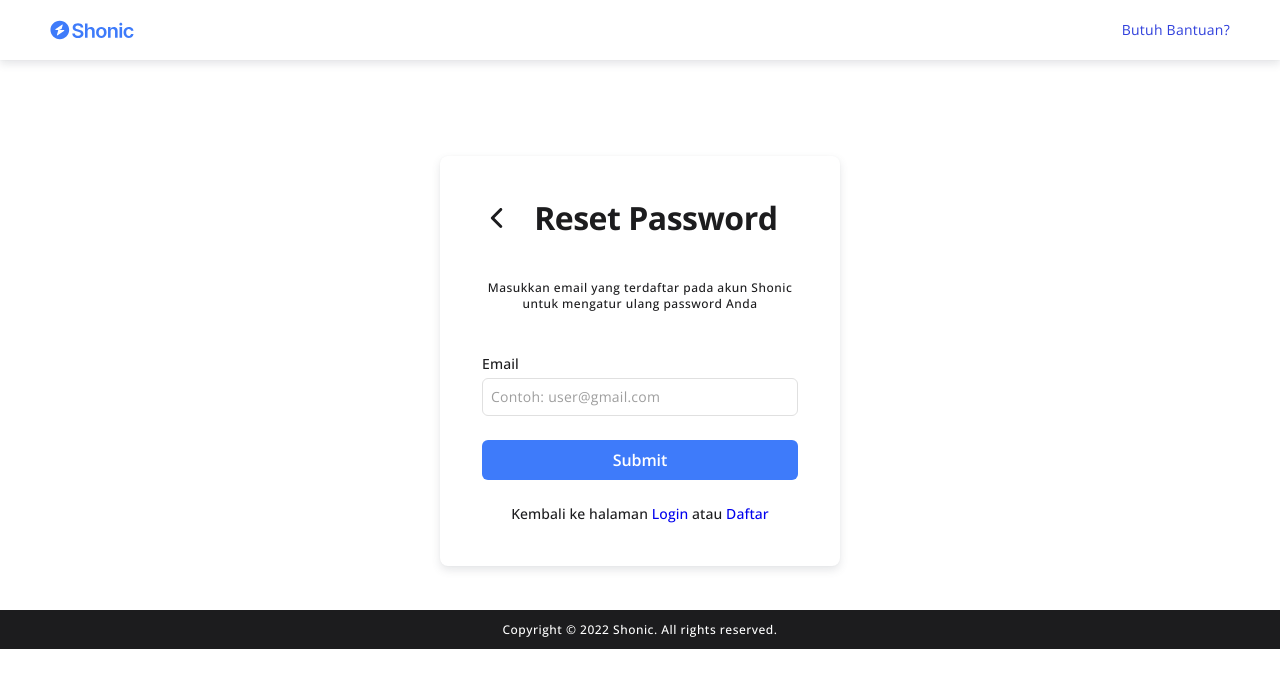
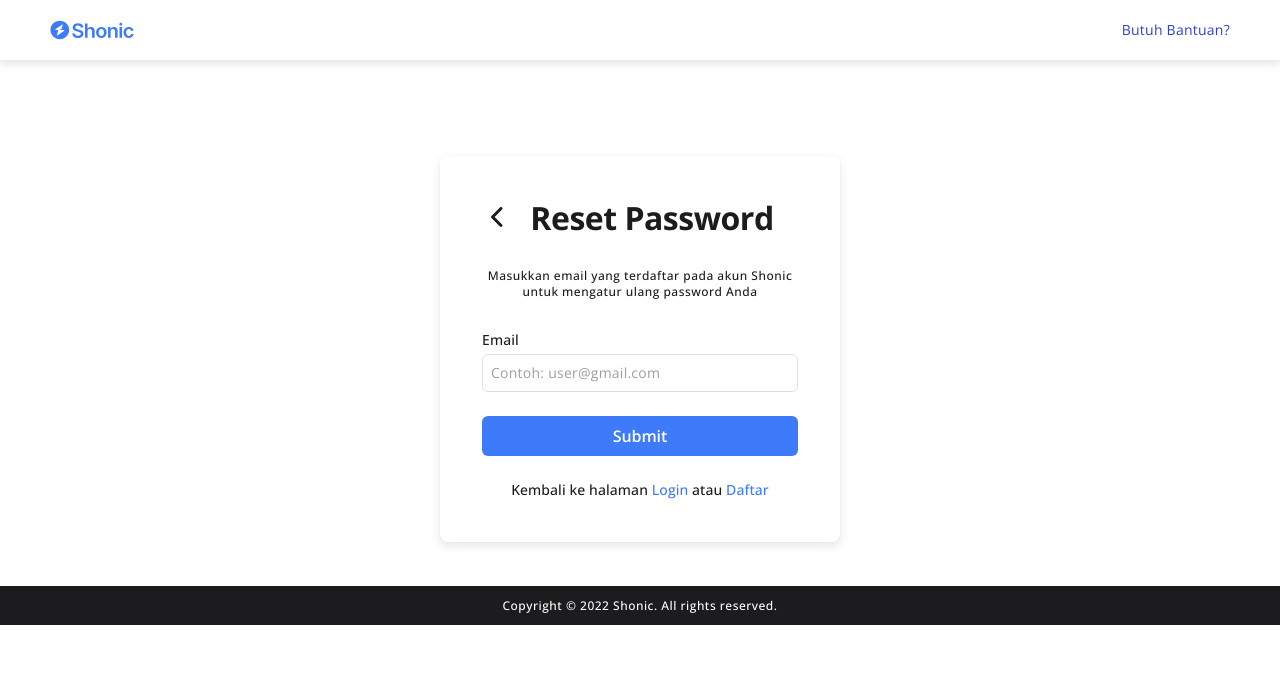
Before and after one commit to firdhair/shonic-webapp, a React (Create React App) app: page /resetpass in a window 1280 px wide. Shown: the top 688 px of the page. Built offline with nearby package versions, Linux system fonts and the light colour scheme.

Commit message:
idk man i dont remember

```diff
--- a/src/components/auth_component/FotAuth.module.scss
+++ b/src/components/auth_component/FotAuth.module.scss
@@ -1,7 +1,7 @@
-@use '../../mixin.scss' as mixin;
+@use "../../mixin.scss" as mixin;
 
 .footer {
-  position: absolute;
+  //position: absolute;
   bottom: 0;
   width: 100%;
   z-index: 10;
@@ -10,7 +10,7 @@
   text-align: center;
   padding-block: 12px;
   @include mixin.tablet {
-    position: relative;
+    //position: relative;
   }
   @include mixin.desktop {
   }
--- a/src/components/auth_component/Login.js
+++ b/src/components/auth_component/Login.js
@@ -39,6 +39,7 @@ const Login = () => {
               <label className={`${styles.label} medium-14`}>password</label>
               <input className={`${styles.input} regular-14`} type="password" placeholder="masukkan password" name="password" value={password} onChange={(e) => setPassword(e.target.value)}/>
             </div>
+            <p className={`${styles.forgotPassword} medium-12`}><Link to="/resetpass">Lupa Password?</Link></p>
             <button className={`${styles.button} semibold-16`} onClick={handleSubmit}>Masuk</button>
           </form>
           {/* Aatau */}
--- a/src/components/auth_component/Login.module.scss
+++ b/src/components/auth_component/Login.module.scss
@@ -110,6 +110,12 @@
       transition: background-color 0.2s ease-in-out;
     }
   }
+  .forgotPassword {
+    display: flex;
+    justify-content: flex-end;
+    color: mixin.$primary-text;
+    cursor: pointer;
+  }
 }
 
 .accent {
--- a/src/components/auth_component/ResetPass.js
+++ b/src/components/auth_component/ResetPass.js
@@ -12,7 +12,7 @@ const ResetPass = () => {
         {/* LOGIN FORM */}
         <div className={styles.flexbottom}>
           <div className={styles.head}>
-            <LeftButton className={styles.left} />
+            <Link to="/login"><LeftButton className={styles.left} /></Link>
             <h3 className={`${styles.h3} bold-32`}>Reset password</h3>
           </div>
           <p className={`${styles.syarat} medium-12`}>Masukkan email yang terdaftar pada akun Shonic untuk mengatur ulang password Anda </p>
@@ -28,7 +28,7 @@ const ResetPass = () => {
 
           {/* DAFTAR */}
           <p className={`${styles.daftar} medium-14`}>Kembali ke halaman
-          <Link to="/login"> Login</Link> atau <Link to="/register">Daftar</Link></p>
+          <span><Link to="/login"> Login</Link></span> atau <span><Link to="/register">Daftar</Link></span></p>
         </div>
       </div>
     </div>
--- a/src/components/auth_component/ResetPass.module.scss
+++ b/src/components/auth_component/ResetPass.module.scss
@@ -54,6 +54,11 @@
         padding: 42px;
         box-shadow: mixin.$shadow-elevation-6;
       }
+      span {
+        a {
+          color: mixin.$primary-button;
+        }
+      }
       .head {
         display: flex;
         align-items: center;
@@ -86,7 +91,7 @@
 .syarat {
   color: mixin.$neutral-900;
   text-align: center;
-  margin-block: 42px;
+  margin-block: 3rem;
   & > * {
     color: mixin.$primary-text;
   }
```
